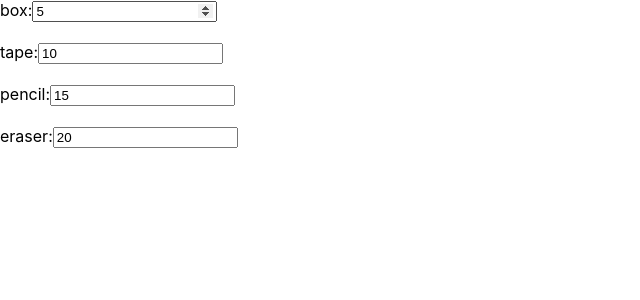
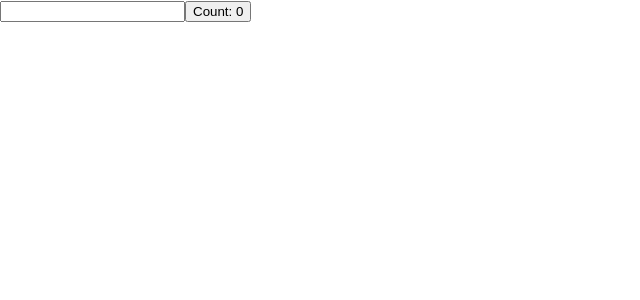
Before and after one commit to acparkgh/React-Discovery, a React (Create React App) app: page / in a window 1280 px wide. Shown: the top 300 px of the page, without its empty margins (0-640 px from the left). Built offline with nearby package versions, Linux system fonts and the light colour scheme.

Commit message:
infite loop blog

```diff
--- a/src/App.js
+++ b/src/App.js
@@ -7,12 +7,14 @@ import './App.css';
 // import ReactRouter from './container/ReactRouter';
 import { BrowserRouter } from 'react-router-dom';
 import InventoryList from './component/InventoryList';
+import Count from './component/Count.js';
 
 function App() {
   return (
     <BrowserRouter>
       {/* <ReactRouter /> */}
-      <InventoryList />
+      {/* <InventoryList /> */}
+      <Count />
     </BrowserRouter>
   );
 }
--- /dev/null
+++ b/src/component/Count.js
@@ -0,0 +1,39 @@
+import React from 'react';
+
+class Count extends React.Component {
+
+  state = {
+    count: 0,
+    input: ''
+  };
+
+  handleAddCount = (input) => (
+    this.setState( prevState => (
+      { count: prevState.count + +input }
+    ) )
+  );
+
+  handleInputChage = (event) => (
+    this.setState( { input: event.target.value } )
+  );
+
+  render() {
+    const { count, input } = this.state;
+    return (
+      <div>
+        <input name="input" type="number" value={input}
+               onChange={ this.handleInputChage }
+        />
+        <button onClick={ () => this.handleAddCount(input) } >
+          Count: {count}
+        </button>
+      </div>
+    );
+  };
+};
+
+  export default Count;
+
+
+
+  {/* <button onClick={this.handleAddCount(inputValue)} > */}
```
